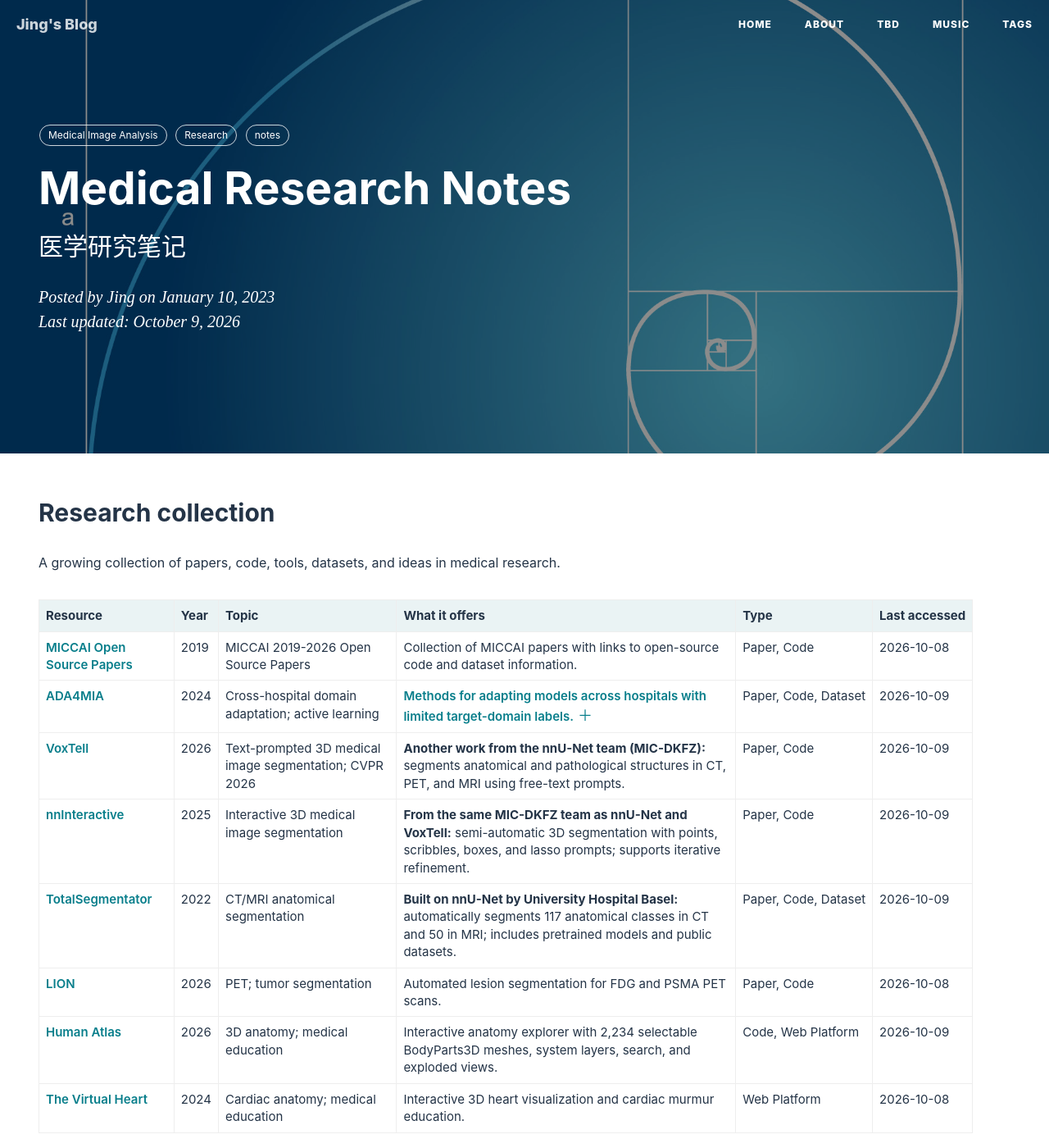
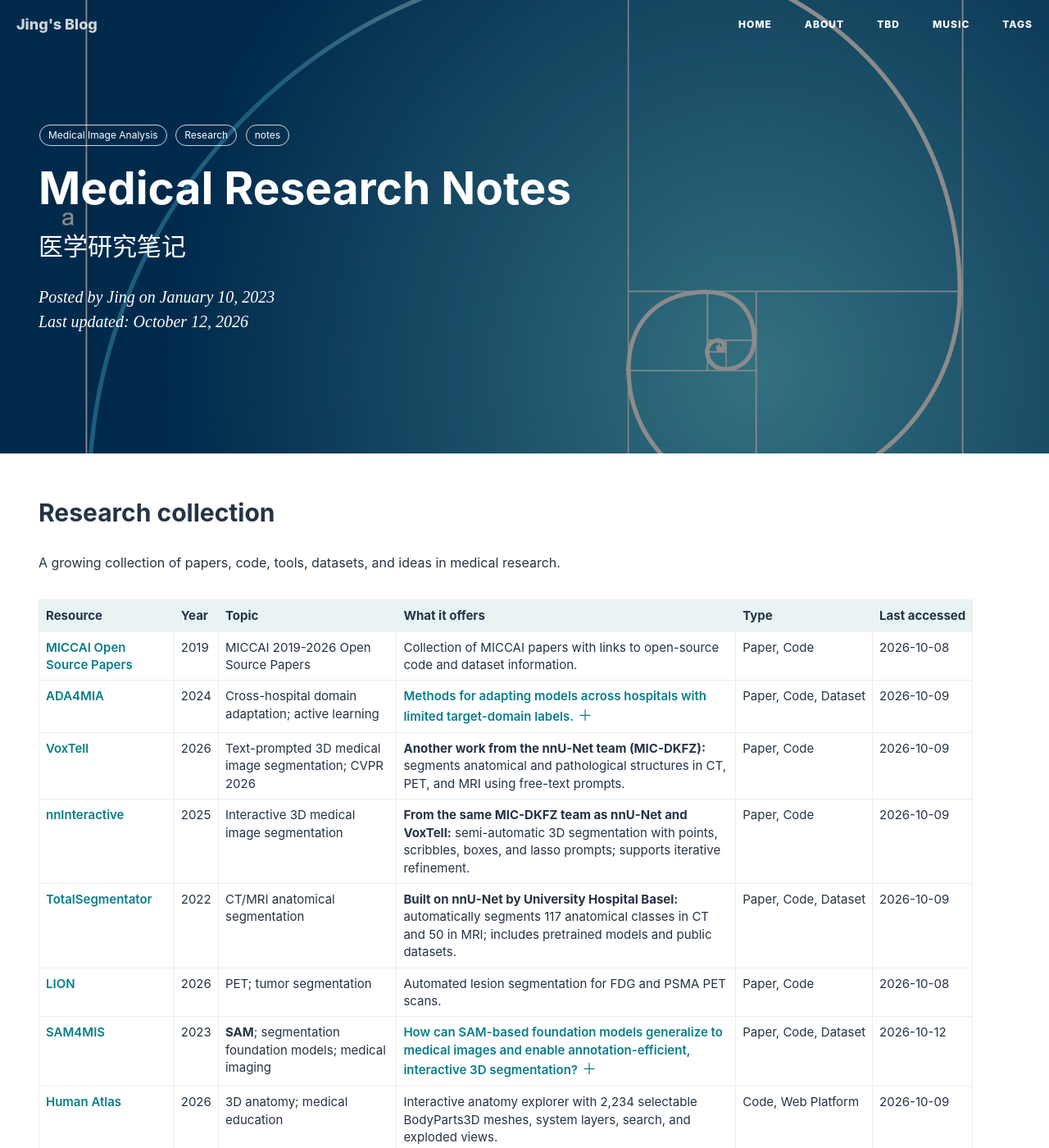
Before and after one commit to jizhang02/jizhang02.github.io, a Jekyll site: the page built from _posts/2023-01-10-researchnotes.markdown, in a window 1280 px wide and 1400 px high. Shown: the whole window at 82% size. Built offline with Jekyll 4.4.1, drawn with Linux system fonts in a browser that asks for light colours; nearby versions of some CDN libraries; a script that is not in the unit is left out; comment, search, counter and statistics services are not loaded.

Commit message:
Add SAM4MIS research collection and summary

```diff
--- a/_posts/2023-01-10-researchnotes.markdown
+++ b/_posts/2023-01-10-researchnotes.markdown
@@ -3,7 +3,7 @@
 title:      "Medical Research Notes"
 subtitle:   "医学研究笔记"
 date:       2023-01-10
-last_updated: 2026-10-09
+last_updated: 2026-10-12
 author:     "Jing"
 header-img: "img/post-bg.jpg"
 header-mask: 0.45
@@ -83,6 +83,14 @@
 <td>2026-10-08</td>
 </tr>
 <tr>
+<td><a href="https://github.com/YichiZhang98/SAM4MIS">SAM4MIS</a></td>
+<td>2023</td>
+<td><strong>SAM</strong>; segmentation foundation models; medical imaging</td>
+<td><details class="resource-offer"><summary><span>How can SAM-based foundation models generalize to medical images and enable annotation-efficient, interactive 3D segmentation?</span></summary><div><ul><li><strong>SAM 基础介绍：</strong>介绍图像编码器、提示编码器和掩膜解码器如何结合图像与用户提示生成分割，并提供原始论文和医学应用发展时间线。</li><li><strong>SAM 2/3 医学适配：</strong>按时间整理 SAM 2、SAM 3 在医学图像、三维影像和视频中的评估与适配研究，附论文及可用代码链接。</li><li><strong>基础模型 / SAM 医学分割文献：</strong>汇总 SAM 及其他分割基础模型的医学应用，包括零样本评估、微调、提示设计和少标注学习等方向。</li><li><strong>开发与验证数据集：</strong>整理医学基础模型相关数据资源，包括交互式分割基准、M3D 和 SA-Med2D-20M，提供论文与数据入口。</li><li><strong>CVPR 2025 交互式 3D 生物医学分割工作坊：</strong>提供挑战赛及论文入口，关注适应不同解剖结构和成像条件、并通过用户交互逐步改善结果的通用三维分割模型。</li></ul></div></details></td>
+<td>Paper, Code, Dataset</td>
+<td>2026-10-12</td>
+</tr>
+<tr>
 <td><a href="https://github.com/ashemag/human-atlas">Human Atlas</a></td>
 <td>2026</td>
 <td>3D anatomy; medical education</td>
```
